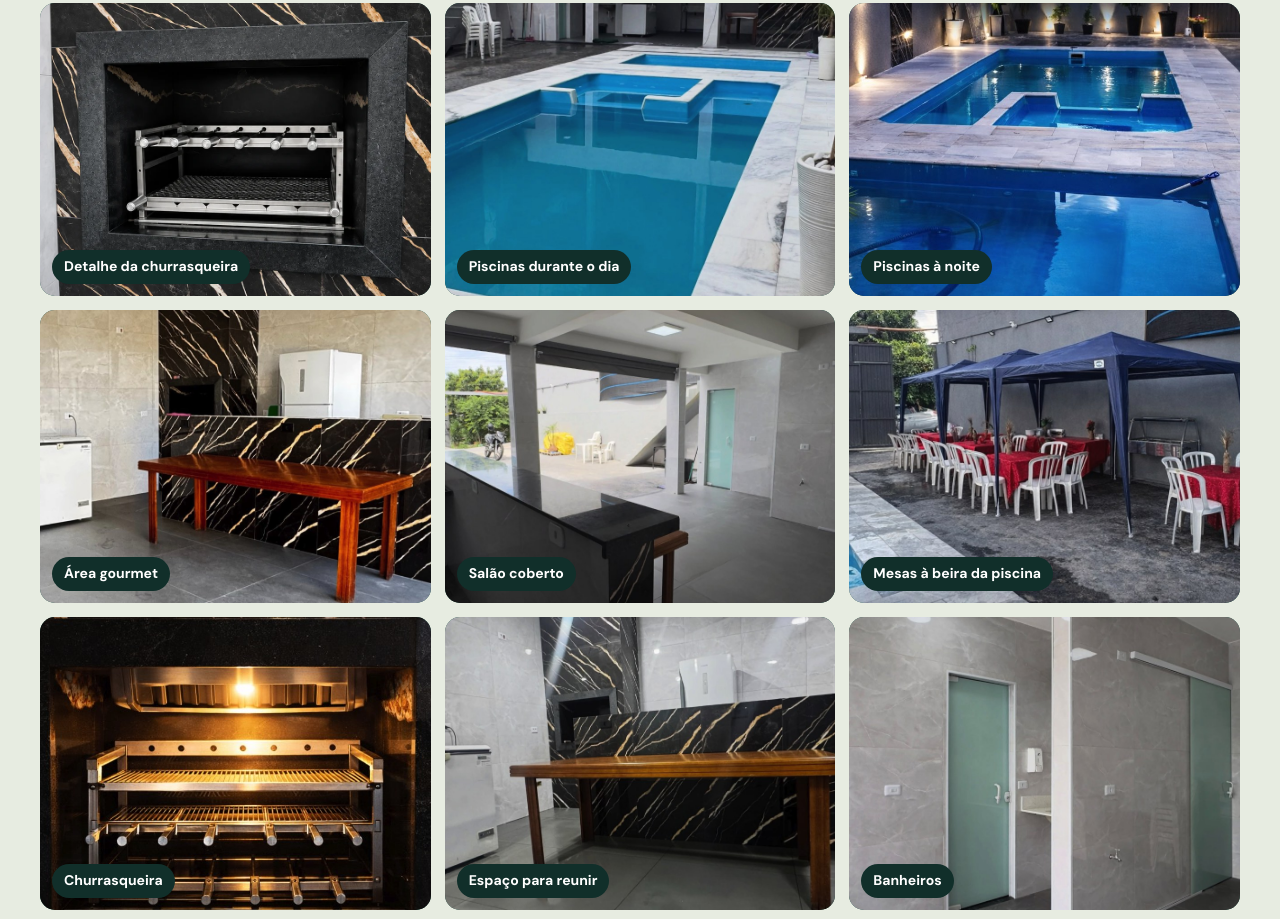
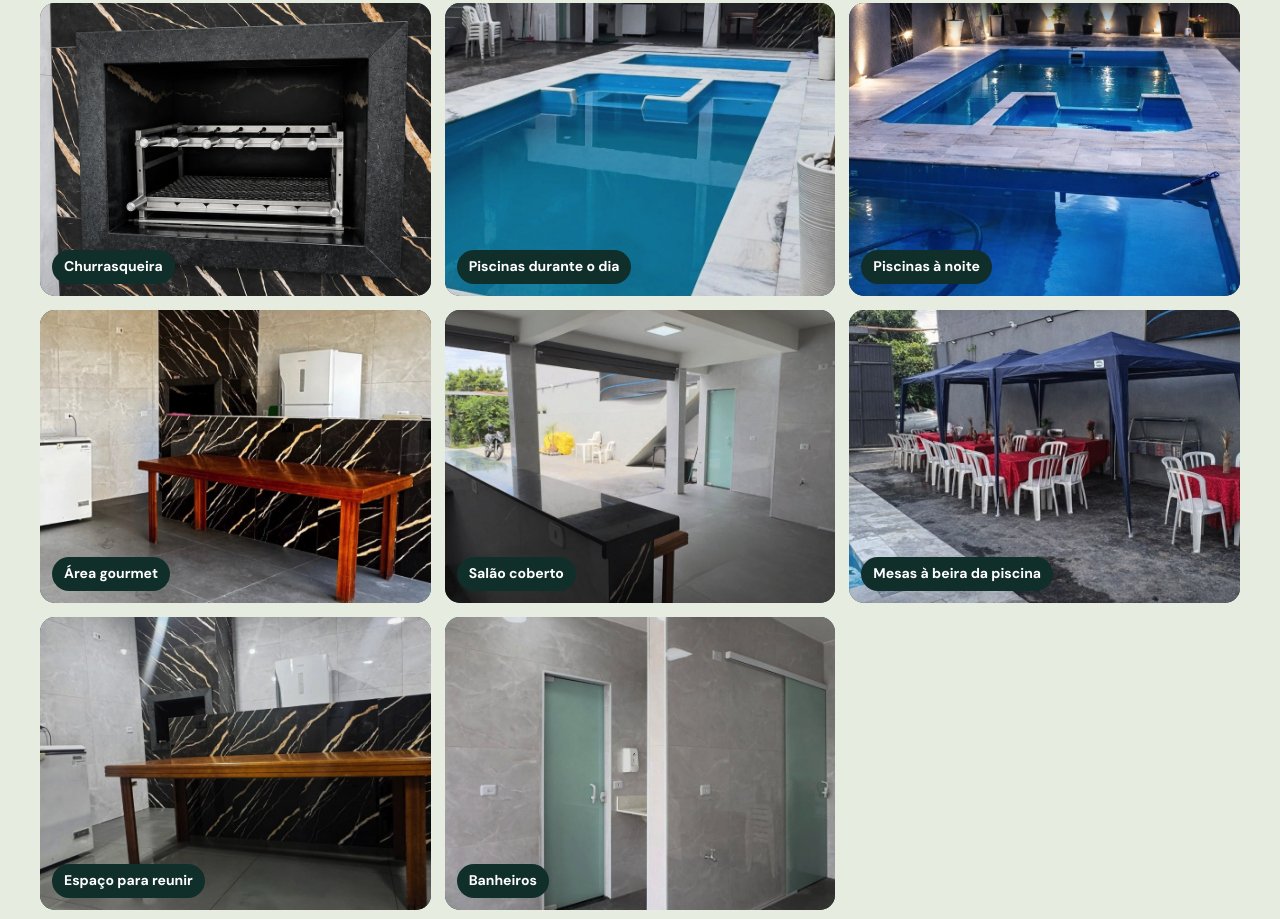
Before and after one commit to kauan-mendes/bellalizfestaeeventos, a plain HTML site: page index.html in a window 1280 px wide. Shown: the part 2221-3140 px from the top of the page. Drawn offline with Linux system fonts and the light colour scheme.

Commit message:
Update index.html

```diff
--- a/index.html
+++ b/index.html
@@ -47,13 +47,12 @@
       <a href="fotos/sala-de-jogos.webp"><img loading="lazy" src="fotos/sala-de-jogos.webp" alt="Sala de jogos no segundo andar"><span>Sala de jogos</span></a>
       <a href="fotos/pia-e-piscinas.webp"><img loading="lazy" src="fotos/pia-e-piscinas.webp" alt="Bancada com vista para as piscinas à noite"><span>Bancada e piscinas</span></a>
       <a href="fotos/fachada.webp"><img loading="lazy" src="fotos/fachada.webp" alt="Fachada do Bella Liz à noite"><span>Fachada</span></a>
-      <a href="fotos/churrasqueira-tratada.webp"><img loading="lazy" src="fotos/churrasqueira-tratada.webp" alt="Detalhe da churrasqueira"><span>Detalhe da churrasqueira</span></a>
+      <a href="fotos/churrasqueira-tratada.webp"><img loading="lazy" src="fotos/churrasqueira-tratada.webp" alt="Detalhe da churrasqueira"><span>Churrasqueira</span></a>
       <a href="fotos/piscina-dia.jpg"><img loading="lazy" src="fotos/piscina-dia.jpg" alt="Piscinas do Bella Liz durante o dia"><span>Piscinas durante o dia</span></a>
       <a href="fotos/piscina-noite.jpg"><img loading="lazy" src="fotos/piscina-noite.jpg" alt="Piscinas iluminadas à noite"><span>Piscinas à noite</span></a>
       <a href="fotos/area-gourmet.jpg"><img loading="lazy" src="fotos/area-gourmet.jpg" alt="Área gourmet com churrasqueira e bancada"><span>Área gourmet</span></a>
       <a href="fotos/salao.jpg"><img loading="lazy" src="fotos/salao.jpg" alt="Salão coberto com vista para a área externa"><span>Salão coberto</span></a>
       <a href="fotos/mesas-piscina.jpg"><img loading="lazy" src="fotos/mesas-piscina.jpg" alt="Mesas e cadeiras montadas ao lado da piscina"><span>Mesas à beira da piscina</span></a>
-      <a href="fotos/churrasqueira.jpg"><img loading="lazy" src="fotos/churrasqueira.jpg" alt="Churrasqueira iluminada"><span>Churrasqueira</span></a>
       <a href="fotos/area-gourmet-2.jpg"><img loading="lazy" src="fotos/area-gourmet-2.jpg" alt="Área gourmet com mesa de madeira"><span>Espaço para reunir</span></a>
       <a href="fotos/banheiros.jpg"><img loading="lazy" src="fotos/banheiros.jpg" alt="Banheiros com portas de vidro"><span>Banheiros</span></a>
     </div>
```
